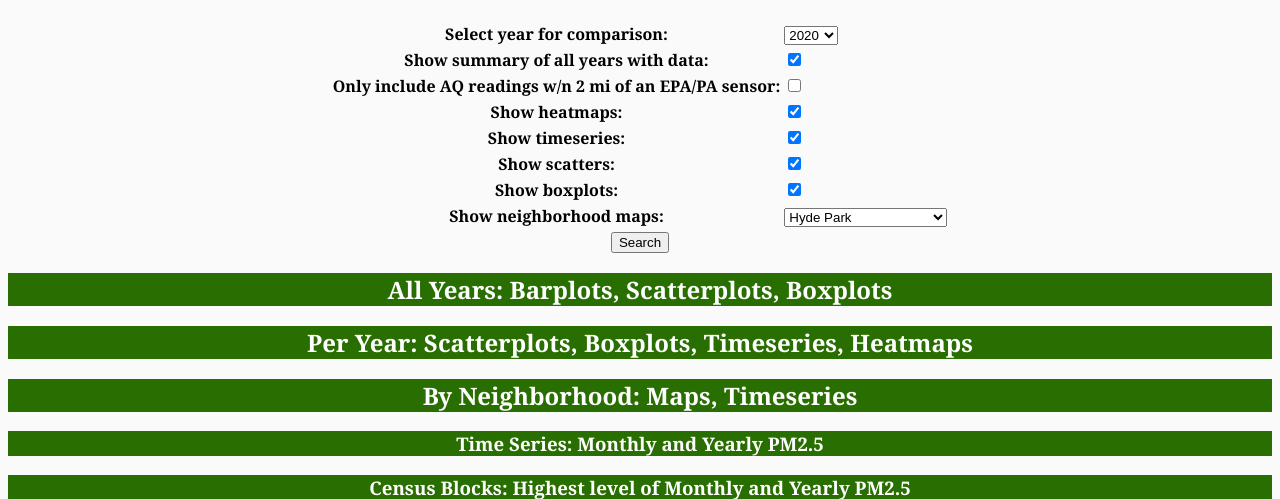
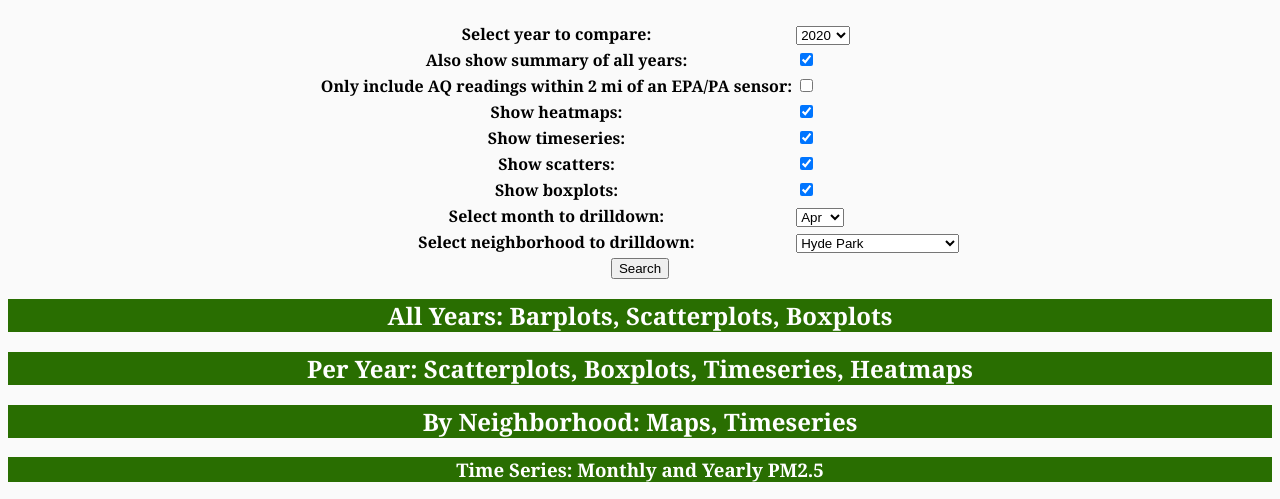
Before and after one commit to dtmlinh/Air-Quality-Tool, a Django app: page / in a window 1280 px wide. Shown: the part 147-646 px from the top of the page. Run offline with Django 3.2, Linux system fonts and the light colour scheme; some libraries are stand-ins or nearby versions.

Commit message:
fix grpahs

```diff
--- a/search/templates/index.html
+++ b/search/templates/index.html
@@ -119,11 +119,11 @@
             </div>
             {% endif %}
 
-            {% if month_plot1 != None and month_plot1 != False %}
+            {% if month_plot != None and month_plot != False %}
             <div class="results", style="overflow-x:auto;">
                 <table class="aq_heatmaps">
                     <tr>
-                    {% for i in month_plot1 %}
+                    {% for i in month_plot %}
                      <td> {{ i|safe }} </td>
                     {% endfor %}
                     </tr>
@@ -131,29 +131,6 @@
             </div>
             {% endif %}
 
-            {% if month_plot2 != None and month_plot2 != False %}
-            <div class="results", style="overflow-x:auto;">
-                <table class="aq_heatmaps">
-                    <tr>
-                    {% for i in month_plot2 %}
-                     <td> {{ i|safe }} </td>
-                    {% endfor %}
-                    </tr>
-                </table>
-            </div>
-            {% endif %}
-
-            {% if month_plot3 != None and month_plot3 != False %}
-            <div class="results", style="overflow-x:auto;">
-                <table class="aq_heatmaps">
-                    <tr>
-                    {% for i in month_plot3 %}
-                     <td> {{ i|safe }} </td>
-                    {% endfor %}
-                    </tr>
-                </table>
-            </div>
-            {% endif %}
         <div align="center">
             <div id="header">
                 <h2>By Neighborhood: Maps, Timeseries</h2>
--- a/search/views.py
+++ b/search/views.py
@@ -39,11 +39,11 @@ class ChartForm(forms.Form):
     '''
     Creates a class to contain forms for user input.
     '''
-    year = forms.ChoiceField(label='Select year for comparison',
+    year = forms.ChoiceField(label='Select year to compare',
         choices=YEARS, required=False, initial='2020')
-    all_years = forms.BooleanField(label='Show summary of all years with data',
+    all_years = forms.BooleanField(label='Also show summary of all years',
         required=False, initial=True)
-    two_miles = forms.BooleanField(label='Only include AQ readings w/n 2 mi of an EPA/PA sensor',
+    two_miles = forms.BooleanField(label='Only include AQ readings within 2 mi of an EPA/PA sensor',
         required=False)
 
     heatmaps = forms.BooleanField(label='Show heatmaps',
@@ -55,10 +55,10 @@ class ChartForm(forms.Form):
     boxplots = forms.BooleanField(label='Show boxplots',
         required=False, initial=True)
 
-    #month = forms.ChoiceField(label='Select month for comparison',
-        #choices=[(4, 'Apr'), (5, 'May'), (6, 'Jun'), (7, 'Jul'), (8, 'Aug'), (9, 'Sep')], required=False)
+    month = forms.ChoiceField(label='Select month to drilldown',
+        choices=[(4, 'Apr'), (5, 'May'), (6, 'Jun'), (7, 'Jul'), (8, 'Aug'), (9, 'Sep')], required=False)
 
-    neigh = forms.ChoiceField(label='Show neighborhood maps',
+    neigh = forms.ChoiceField(label='Select neighborhood to drilldown',
         choices=NEIGHS, required=False, initial='Hyde Park')
 
 
@@ -112,8 +112,8 @@ def home(request):
                 if form.cleaned_data['all_years']:
                     context['all_years'] = form.cleaned_data['all_years']
 
-                #if form.cleaned_data['month']:
-                    #args['month'] = form.cleaned_data['month']
+                if form.cleaned_data['month']:
+                    args['month'] = form.cleaned_data['month']
 
             if form.cleaned_data['neigh'] and form.cleaned_data['neigh'] != 'None':
                 args['neigh'] = form.cleaned_data['neigh']
@@ -181,24 +181,13 @@ def home(request):
                         context['all_years'].append(''.join((URL_STATIC, 'graphs/aq_within_2_miles_pa/Scatter_Daily_Avg_PM25_AQ_mean_vs_PA_mean_by_Year', '.png')))
                         context['all_years'].append(''.join((URL_STATIC, 'graphs/aq_within_2_miles_pa/Boxplot_Daily_Avg_PM25_All_Summers', '.png')))
 
-                if args.get('year', None): #and args.get('month', None)
-                    #m = args.get('month', None)
+                if args.get('year', None) and args.get('month', None):
+                    m = args.get('month', None)
                     y = args.get('year', None)
 
-                    context['month_plot1'] = []
-                    for m in (4,5):
-                        f = requests.get(''.join((URL_STATIC, 'graphs/aq/comparison_daily_maps_month_', str(m), '_year_', str(y), '.html')))
-                        context['month_plot1'].append(f.text)
-
-                    context['month_plot2'] = []
-                    for m in (6,7):
-                        f = requests.get(''.join((URL_STATIC, 'graphs/aq/comparison_daily_maps_month_', str(m), '_year_', str(y), '.html')))
-                        context['month_plot2'].append(f.text)
-
-                    context['month_plot3'] = []
-                    for m in (8,9):
-                        f = requests.get(''.join((URL_STATIC, 'graphs/aq/comparison_daily_maps_month_', str(m), '_year_', str(y), '.html')))
-                        context['month_plot3'].append(f.text)
+                    context['month_plot'] = []
+                    f = requests.get(''.join((URL_STATIC, 'graphs/aq/comparison_daily_maps_month_', str(m), '_year_', str(y), '.html')))
+                    context['month_plot'].append(f.text)
 
                 if args.get('neigh', None):
                     n = args.get('neigh', None)
```
Also changed, not shown: search/views_static.py (+9 -10 lines).
